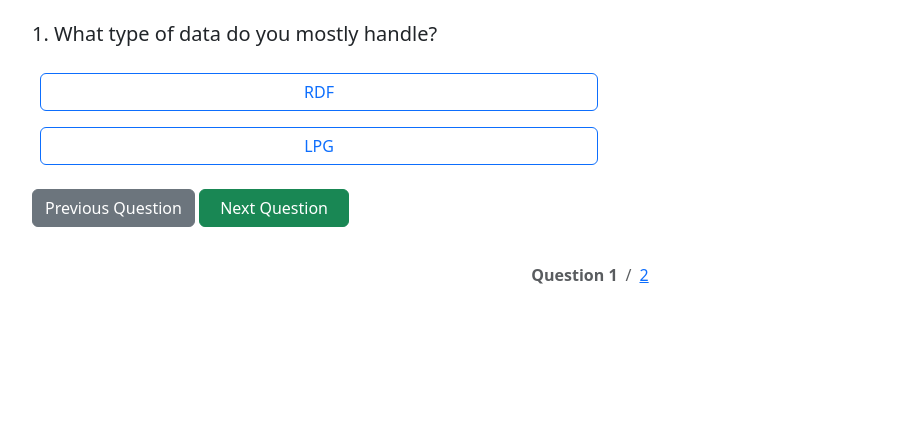
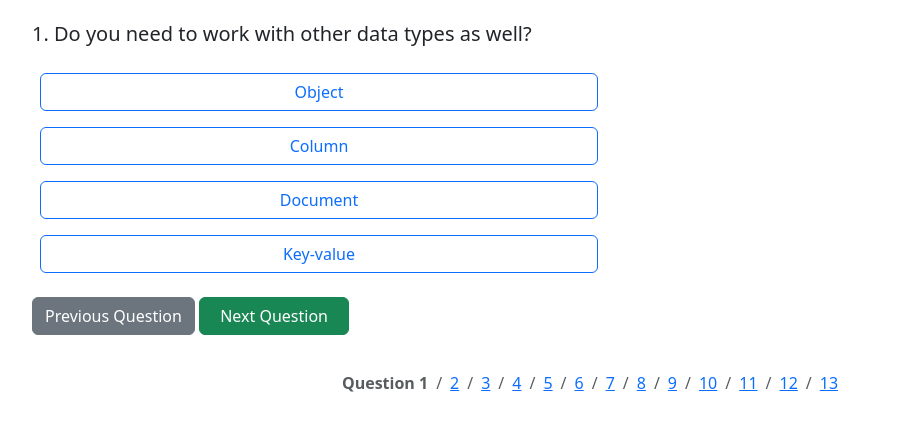
Before and after one commit to phantomchicken/Graph-database-decision-model, a website: page public/index.html in a window 1280 px wide. Shown: the part 101-532 px from the top of the page, without its empty margins (50-969 px from the left). Drawn offline with nearby package versions, Linux system fonts and the light colour scheme.

Commit message:
Added images, scoring

```diff
--- a/public/databaseTable.js
+++ b/public/databaseTable.js
@@ -171,7 +171,7 @@ const databaseTable = [
       link: 'https://aws.amazon.com/neptune'
     },
     {
-      name: 'Azure CosmosDB',
+      name: 'Azure Cosmos DB',
       type: 'Multi-model',
       pricing: 'Pay-as-you-go',
       support: 'Moderate',
@@ -215,7 +215,7 @@ const databaseTable = [
       support: 'Good',
       serializability: 'CSV, JSON',
       ui: 'DataStax Studio',
-      querying: 'Gremlin',
+      querying: 'CQL',
       transactions: 'No',
       analytics: 'Moderate',
       concurrency: 'Optimistic',
@@ -234,7 +234,7 @@ const databaseTable = [
       support: 'Community',
       serializability: 'JSON, GraphSON',
       ui: 'Web UI',
-      querying: 'HGQL',
+      querying: 'Java',
       transactions: 'Yes',
       analytics: 'Moderate',
       concurrency: 'MVCC',
@@ -244,7 +244,7 @@ const databaseTable = [
       backup: 'Cold',
       security: 'None',
       description: 'An open-source database focused on hypergraphs.',
-      link: 'http://www.hypergraphdb.org'
+      link: 'https://hypergraphdb.org/'
     },
     {
       name: 'TerminusDB',
@@ -291,7 +291,7 @@ const databaseTable = [
       support: 'Enterprise',
       serializability: 'CSV, JSON, RDF/XML',
       ui: 'GraphStudio',
-      querying: 'SPARQL, GSQL',
+      querying: 'SPARQL',
       transactions: 'Yes',
       analytics: 'Great',
       concurrency: 'MVCC',
@@ -301,7 +301,7 @@ const databaseTable = [
       backup: 'Hot',
       security: 'RBAC, SSL',
       description: 'A massively parallel graph database for advanced analytics.',
-      link: 'https://anzograph.com'
+      link: 'https://cambridgesemantics.com/anzograph/'
     },
     {
       name: 'JanusGraph',
--- a/public/quiz.js
+++ b/public/quiz.js
@@ -24,23 +24,106 @@ function showDatabaseDetails(db) {
   }
 
 
-const questions = [
+  const questions = [
     {
-      question: "What type of data do you mostly handle?",
+      question: "Do you need to work with other data types as well?",
       answers: [
-        { text: "RDF", points: { 'Stardog': 10, 'GraphDB': 8, 'Neo4j': 2, 'TigerGraph': 2 } },  // Small points for Neo4j and TigerGraph, as they're LPG-focused
-        { text: "LPG", points: { 'Neo4j': 10, 'TigerGraph': 8, 'GraphDB': 2, 'Stardog': 2 } }   // Small points for GraphDB and Stardog, as they're RDF-focused
+        { text: "Object", points: { 'OrientDB': 10 } },
+        { text: "Column", points: { 'Azure Cosmos DB': 10, 'DataStax': 10 } },
+        { text: "Document", points: { 'ArangoDB': 10, 'Azure Cosmos DB': 10, 'OrientDB': 10 } },
+        { text: "Key-value", points: { 'ArangoDB': 10, 'Azure Cosmos DB': 10, 'OrientDB': 10 } }
+      ]
+    },
+    {
+      question: "Do you require an LPG, RDF model or both?",
+      answers: [
+        { text: "LPG", points: { 'Neo4j': 10, 'Memgraph': 10, 'TigerGraph': 10, 'NebulaGraph': 10, 'ArangoDB': 10, 'Azure Cosmos DB': 10, 'OrientDB': 10, 'DataStax': 10, 'HyperGraphDB': 10, 'TerminusDB': 10, 'JanusGraph': 10 } },
+        { text: "RDF", points: { 'Stardog': 10, 'GraphDB': 10, 'Amazon Neptune': 10, 'OracleGraph': 10, 'AnzoGraph': 10 } },
+        { text: "Both", points: { 'Amazon Neptune': 10, 'OracleGraph': 10, 'AnzoGraph': 10 } }
+      ]
+    },
+    {
+      question: "Do you require hyperedge support?",
+      answers: [
+        { text: "Yes", points: { 'HyperGraphDB': 10 } },
+        { text: "No", points: {} }
+      ]
+    },
+    {
+      question: "Do you wish to have native integration with other apps from an ecosystem?",
+      answers: [
+        { text: "Yes", points: { 'Amazon Neptune': 10, 'Azure Cosmos DB': 10, 'OracleGraph': 10 } },
+        { text: "No", points: {} }
+      ]
+    },
+    {
+      question: "Do you require parallel processing?",
+      answers: [
+        { text: "Yes", points: { 'Neo4j': 10, 'TigerGraph': 10, 'AnzoGraph': 10 } },
+        { text: "No", points: {} }
+      ]
+    },
+    {
+      question: "Do you wish to save your data in-memory?",
+      answers: [
+        { text: "Yes", points: { 'Memgraph': 10, 'TerminusDB': 10 } },
+        { text: "No", points: {} }
+      ]
+    },
+    {
+      question: "Do you require advanced RDF functionalities: reasoning, SHACL, federated queries?",
+      answers: [
+        { text: "Yes", points: { 'Stardog': 10, 'GraphDB': 10, 'Amazon Neptune': 10, 'DataStax': 10 } },
+        { text: "No", points: {} }
+      ]
+    },
+    {
+      question: "Do you need native streaming capabilities?",
+      answers: [
+        { text: "Yes", points: { 'Memgraph': 10, 'TigerGraph': 10, 'NebulaGraph': 10 } },
+        { text: "No", points: {} }
       ]
     },
     {
       question: "Do you need high horizontal scalability?",
       answers: [
-        { text: "Yes", points: { 'TigerGraph': 10, 'Neo4j': 5, 'GraphDB': 2, 'Stardog': 2 } },   // Larger points for TigerGraph and Neo4j, as they scale well
-        { text: "No", points: { 'GraphDB': 5, 'Stardog': 3, 'Neo4j': 2, 'TigerGraph': 2 } }     // Small points for Neo4j and TigerGraph, as they still scale
+        { text: "Yes", points: { 'TigerGraph': 10, 'NebulaGraph': 10 } },
+        { text: "No", points: {} }
       ]
     },
-    // Add more questions here...
+    {
+      question: "Do you require analytics (as opposed to just transactions)?",
+      answers: [
+        { text: "Yes", points: { 'Neo4j': 10, 'Memgraph': 10, 'TigerGraph': 10, 'Amazon Neptune': 10, 'Azure Cosmos DB': 10 } },
+        { text: "No", points: {} }
+      ]
+    },
+    {
+      question: "Does your database need to be easy to use?",
+      answers: [
+        { text: "Yes", points: { 'Neo4j': 10, 'Memgraph': 10 } },
+        { text: "No", points: {} }
+      ]
+    },
+    {
+      question: "Do you require native graph algorithms?",
+      answers: [
+        { text: "Yes", points: { 'Neo4j': 10, 'Memgraph': 10, 'TigerGraph': 10, 'Amazon Neptune': 5, 'Azure Cosmos DB': 5 } },
+        { text: "No", points: {} }
+      ]
+    },
+    {
+      question: "Which query language would you like to work with? Cypher",
+      answers: [
+        { text: "Cypher", points: { 'Neo4j': 10, 'Memgraph': 10 } },
+        { text: "SPARQL", points: { 'Stardog': 10, 'GraphDB': 10, 'Amazon Neptune': 10, 'AnzoGraph': 10 } },
+        { text: "Gremlin", points: { 'Amazon Neptune': 10, 'Azure Cosmos DB': 10, 'DataStax': 10, 'JanusGraph': 10 } },
+        { text: "GraphQL", points: { 'Dgraph': 10 } },
+        { text: "Custom/other", points: { 'TigerGraph': 10, 'NebulaGraph': 10, 'ArangoDB': 10, 'OrientDB': 10, 'HyperGraphDB': 10, 'TerminusDB': 10, 'OracleGraph': 10 } }
+      ]
+    }
   ];
+
 
   let currentQuestionIndex = 0;
   let score = {};
--- a/public/results.js
+++ b/public/results.js
@@ -8,6 +8,7 @@ document.addEventListener('DOMContentLoaded', () => {
     if (quizResults && quizResults.length > 0) {
       quizResults.forEach(result => {
         // Find the database from the databaseTable instead of databases
+        console.log(result)
         const db = databaseTable.find(database => database.name === result.name);
 
         // Create list item for each database result
```
Also changed, not shown: public/button.js (added, +22 -0 lines), public/results.html (+6 -0 lines), README.md, public/images/amazon neptune.png (added), public/images/anzograph.png (added), public/images/azure cosmos db.png (added), public/images/cosmosdb.png (deleted), public/images/datastax.png (added), public/images/dgraph.png (added), public/images/hypergraphdb.png (added), public/images/janusgraph.png (added), public/images/memgraph.png (added), public/images/nebulagraph.png (added), public/images/neptune.png (deleted), 3 more files.
